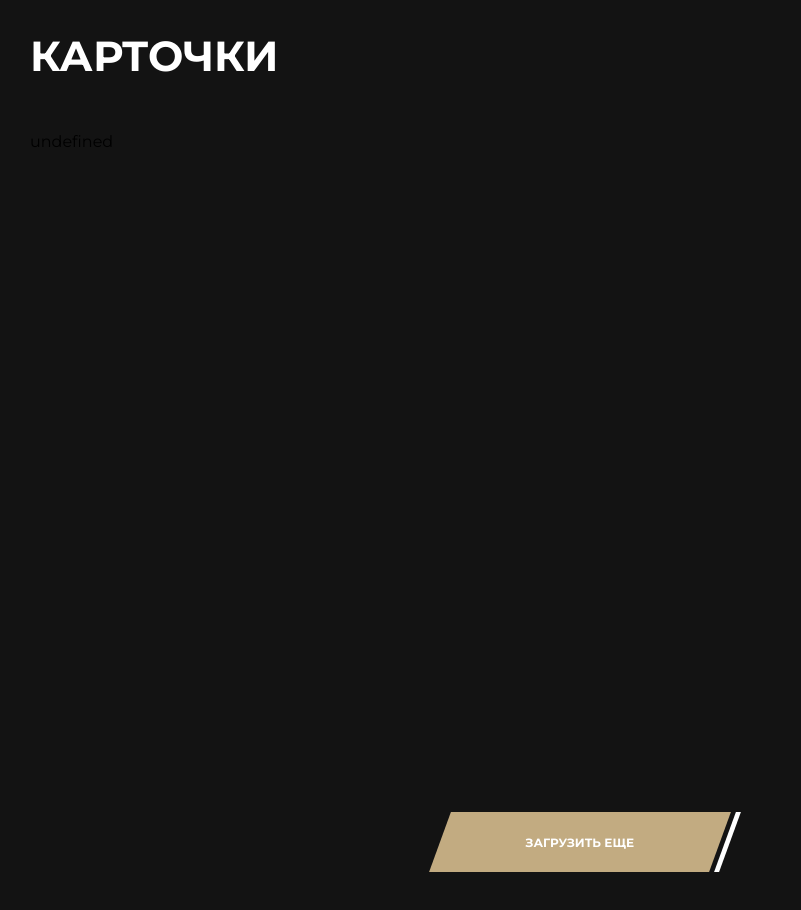
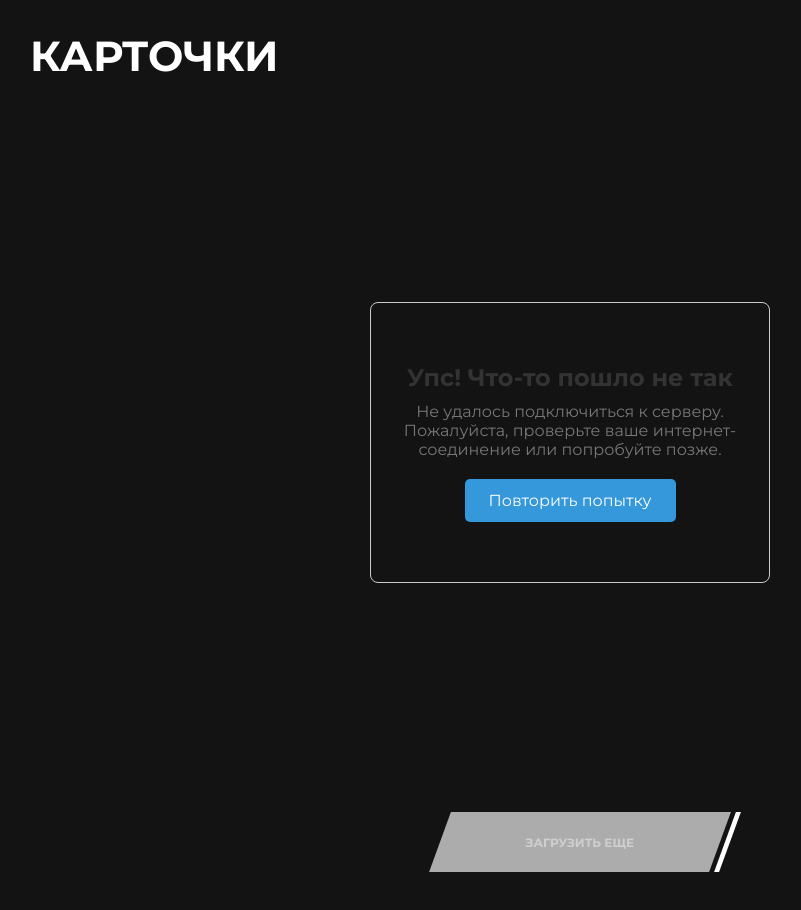
Before and after one commit to kajjii/Magwai, a website built with Vite: page index.html in a window 1280 px wide. Shown: the part 940-1850 px from the top of the page, without its empty margins (70-871 px from the left). Built offline with nearby package versions, Linux system fonts and the light colour scheme; no server answers.

Commit message:
add skeleton

```diff
--- a/index.html
+++ b/index.html
@@ -59,7 +59,7 @@
             </ul>
 
             <div class="cards__pagination">
-                <button id="fetch-next-page" class="menu__request">
+                <button disabled id="fetch-next-page" class="menu__request">
                     <span>Загрузить еще</span>
                 </button>
                 <hr class="menu__line"></hr>
--- a/src/js/api.js
+++ b/src/js/api.js
@@ -1,4 +1,7 @@
-import { getRandom } from "./helpers.js"
+import { $all, getRandom } from "./helpers.js"
+import { createSkeleton } from "./skeleton.js"
+import { $ } from "./helpers.js"
+
 
 const pathToImg = new Array(10)
     .fill("/images/cards")
@@ -45,9 +48,21 @@ class CardsApi {
     data = []
     start = 0
     end = 10
+    renderCb = null
+
+    showSkeleton(container, flag = false) {
+        const amountTotalCards = flag ? 10 : 5
+        new Array(amountTotalCards).fill("").forEach(() => {
+            container.insertAdjacentHTML("beforeend", createSkeleton())
+        })
+    }
+
+    removeSkeleton() {
+        $all(".skeleton").forEach((node) => node.remove())
+    }
 
     getCards = async () => {
-        this.data = await api(
+        const posts = await api(
             `https://jsonplaceholder.typicode.com/posts?_start=${this.start}&_end=${this.end}`,
             {
                 select: async (data) => {
@@ -58,6 +73,8 @@ class CardsApi {
                 },
             }
         )
+
+        this.data = [...this.data, ...posts]
 
         return this
     }
@@ -70,11 +87,6 @@ class CardsApi {
         return this
     }
 
-    render = (cb) => {
-        cb(this.data)
-
-        return this
-    }
 }
 
 export const cardsApi = new CardsApi()
--- a/src/js/cards.js
+++ b/src/js/cards.js
@@ -6,26 +6,70 @@ document.addEventListener("DOMContentLoaded", async () => {
     const cardsContainer = $(".cards__list")
     const fetchNextBtn = $("#fetch-next-page")
 
+    const errorHolder = document.createElement("div")
+    errorHolder.classList.add("server-error")
+
+    function showServerError() {
+        errorHolder.innerHTML = `
+          <div class="server-error-placeholder">
+            <h2 class="server-error-title">Упс! Что-то пошло не так</h2>
+            <p class="server-error-description">Не удалось подключиться к серверу.
+             Пожалуйста, проверьте ваше интернет-соединение или попробуйте позже.</p>
+            <button class="server-error-retry">Повторить попытку</button>
+          </div>
+        `;
+        cardsContainer.appendChild(errorHolder)
+        fetchNextBtn.disabled = true
+        const retryButton = $('.server-error-retry');
+        retryButton.addEventListener('click', () => {
+          getInitialData();
+        });
+    }
+
+    function removeServerError() {
+        cardsContainer.innerHTML = "";
+    }
+
+    const renderCard = (data = []) => {
+        if (!data.data) return
+        cardsContainer.innerHTML = data.data
+            ?.map((post) => cardItem({ ...post }))
+            .join("")
+    }
+
     async function getInitialData() {
-        const instance = await cardsApi.getCards()
-        instance.render((data) => {
-            cardsContainer.insertAdjacentHTML(
-                "afterbegin",
-                data?.map((post) => cardItem({ ...post })).join("")
-            )
-        })
+        try {
+            removeServerError()
+            cardsApi.showSkeleton(cardsContainer, true)
+            await cardsApi.getCards().then((data) => {
+                renderCard(data)
+            })
+            fetchNextBtn.disabled = false
+        } catch (err) {
+            console.log(err)
+            showServerError()
+            fetchNextBtn.disabled = true
+        } finally {
+            cardsApi.removeSkeleton()
+        }
     }
 
     getInitialData()
 
     fetchNextBtn.addEventListener("click", async () => {
-        const instance = await cardsApi.fetchNextPage()
-
-        instance.render((data) => {
-            cardsContainer.insertAdjacentHTML(
-                "beforeend",
-                data?.map((post) => cardItem({ ...post })).join("")
-            )
-        })
+        try {
+            cardsApi.showSkeleton(cardsContainer)
+            const data = await cardsApi.fetchNextPage()
+            renderCard(data)
+            fetchNextBtn.disabled = false
+        } catch (err) {
+            showServerError()
+            fetchNextBtn.disabled = true
+        } finally {
+            cardsApi.removeSkeleton()
+            if(cardsApi.data.length >= 30) {
+                fetchNextBtn.disabled = true
+            }
+        }
     })
 })
--- /dev/null
+++ b/src/js/skeleton.js
@@ -0,0 +1,14 @@
+export const createSkeleton = () => {
+    return (
+       ` <li class="cards__item skeleton">
+            <div class="skeleton-img"></div>
+            <div class="cards__item-wrapper">
+                <div class="skeleton-name"></div>
+                <div class="skeleton-subtitle"></div>
+                <div class="skeleton-text"></div>
+                <div class="skeleton-date"></div>
+                <div class="skeleton-more"></div>
+            </div>
+        </li>`
+    )
+}
--- a/src/js/template.js
+++ b/src/js/template.js
@@ -3,8 +3,8 @@ export const cardItem = ({title, body, img}) => {
        ` <li class="cards__item">
             <img src=${img} alt="card" class="cards__item-img">
             <div class="cards__item-wrapper">
-                <h3 class="cards__item-name">${title}</h3>
-                <p class="cards__item-subtitle">How to increase your productivity with a Music</p>
+                <div class="cards__item-name">${title}</div>
+                <div class="cards__item-subtitle">How to increase your productivity with a Music</div>
                 <p class="cards__item-text">${body}…</p>
                 <p class="cards__item-date">Posted by <strong>Eugenia</strong>, on July  24, 2019</p>
                 <button class="cards__item-more">Continue reading</button>
--- a/src/style.scss
+++ b/src/style.scss
@@ -1,17 +1,9 @@
-// :root {
-//   font-family: Inter, system-ui, Avenir, Helvetica, Arial, sans-serif;
-//   line-height: 1.5;
-//   font-weight: 400;
-
-//   color-scheme: light dark;
-//   color: rgba(255, 255, 255, 0.87);
-//   background-color: #242424;
-
-//   font-synthesis: none;
-//   text-rendering: optimizeLegibility;
-//   -webkit-font-smoothing: antialiased;
-//   -moz-osx-font-smoothing: grayscale;
-// }
+:root {
+  font-synthesis: none;
+  text-rendering: optimizeLegibility;
+  -webkit-font-smoothing: antialiased;
+  -moz-osx-font-smoothing: grayscale;
+}
 
 @font-face {
     font-family: "Montserrat";
@@ -79,8 +71,6 @@ header {
     &__link {
         font-weight: 700;
         font-size: 14px;
-        // list-style: none;
-        border-radius: 10px;
         &:hover {
             color: #c2ab81;
             filter: drop-shadow(0 0 50px #fff);
@@ -95,10 +85,6 @@ header {
         background-color: inherit;
         transform: skewX(-20deg);
         opacity: 0.5;
-        // &:hover {
-        //     background: #c2ab81;
-        //     filter: drop-shadow(0 0 25px #fff);
-        // }
         & img {
             width: 20px;
             height: 20px;
@@ -120,7 +106,7 @@ header {
         border: none;
         cursor: pointer;
         transform: skewX(-20deg);
-        &:hover {
+        &:not(:disabled):hover {
             color: #fff;
             filter: drop-shadow(0 0 20px #c2ab81);
         }
@@ -183,16 +169,13 @@ header {
         font-size: 14px;
         display: flex;
         flex-direction: column;
-        // &-img {
-        //     width: 100%;
-        //     box-sizing:border-box;
-        // }
         &-wrapper {
             padding: 30px 24px;
             display: flex;
             flex-direction: column;
             flex-grow: 1;
             gap: 20px;
+            overflow: hidden;
         }
         &-name {
             font-size: 14px;
@@ -212,6 +195,7 @@ header {
             line-height: 24px;
             color: #666666;
             flex-grow: 1;
+            overflow: hidden;
         }
         &-more {
             font-size: 14px;
@@ -221,7 +205,6 @@ header {
             color: #fff;
             background-color: #000;
             font-family: "Mulish", serif;
-            // width: 100%;
             padding: 20px;
         }
     }
@@ -229,6 +212,93 @@ header {
         margin-top: 60px;
         display: flex;
         justify-content: center;
+    }
+}
+
+#fetch-next-page{
+    &:disabled {
+        background-color: lightgrey;
+        opacity: 0.8;
+        cursor: not-allowed;
+    }
+}
+
+@mixin skeleton-base {
+    background-color: #000;
+    animation: skeleton 1s infinite;
+    border-radius: 5px;
+}
+
+.skeleton {
+    &-img {
+        height: 185px;
+        @include skeleton-base;
+    }
+    &-name {
+        height: 25px;
+        @include skeleton-base;
+    }
+    &-subtitle {
+        height: 50px;
+        @include skeleton-base
+    }
+    &-text {
+        height: 145px;
+        @include skeleton-base
+    }
+    &-date {
+        height: 25px;
+        @include skeleton-base
+    }
+    &-more {
+        height: 50px;
+        @include skeleton-base
+    }
+}
+
+@keyframes skeleton {
+    0% {opacity: 0.2;}
+    50%{opacity: 0.3;}
+    100%{opacity: 0.2;}
+}
+
+.server-error {
+    align-content: center;
+    &-placeholder {
+    display: flex;
+    flex-direction: column;
+    align-items: center;
+    justify-content: center;
+    text-align: center;
+    padding: 60px 30px;
+    border: 1px solid #ccc;
+    border-radius: 8px;
+    max-width: 400px;
+    width: 100%;
+    margin: 0 auto;
+  }
+  &-title {
+    font-size: 24px;
+    margin-bottom: 10px;
+    color: #333;
+  }
+  &-description {
+    font-size: 16px;
+    color: #777;
+    margin-bottom: 20px;
+  }
+  &-retry{
+    background-color: #3498db;
+    color: #fff;
+    border: none;
+    padding: 12px 24px;
+    font-size: 16px;
+    border-radius: 5px;
+    cursor: pointer;
+    transition: background-color 0.3s ease;
+    &:hover {
+        background-color: #2980b9;
+    }
     }
 }
 
@@ -246,10 +316,10 @@ header {
         top: 0;
         left: -100%;
         width: 100vw;
-        height: 100vh;
+        height: 100dvh;
         padding: 170px 50px 0;
         background-color: #131313;
-        transition: 0.8s all;
+        transition: left 0.8s ease-in-out;
         z-index: 0;
         &-active {
             left: 0;
@@ -270,6 +340,7 @@ header {
         margin-left: 7px;
     }
     &__link {
+        font-family: 'Segoe UI', Tahoma, Geneva, Verdana, sans-serif;
         display: inline-block;
         -webkit-text-stroke: 1px #808080;
         color: transparent;
@@ -292,7 +363,7 @@ header {
 
 @media (max-width: 480px) {
     body {
-        padding-top: 70px;
+        padding-top: 60px;
     }
     header {
         padding: 15px;
@@ -316,8 +387,8 @@ header {
         &__contacts {
             display: none;
         }
+    }
 
-    }
     .main-screen{
         padding: 340px 15px 50px;
         &__title {
```
